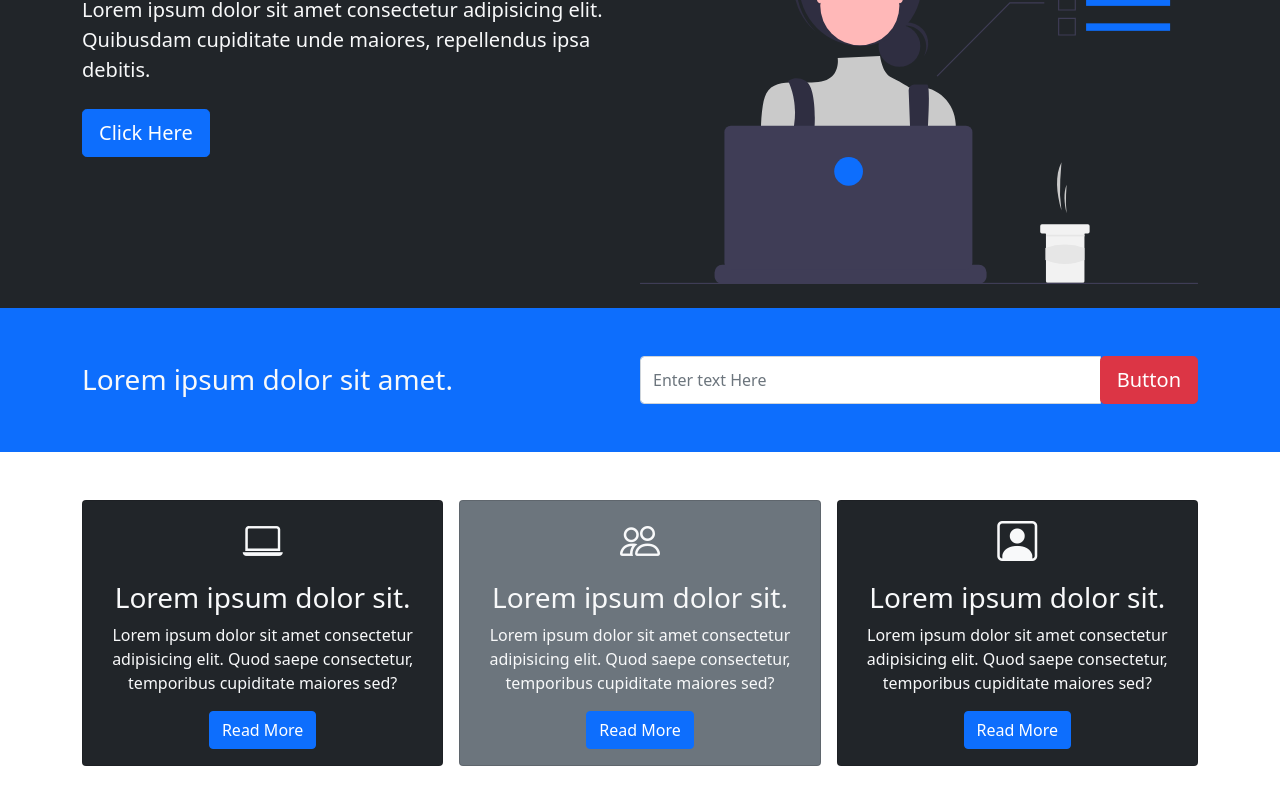
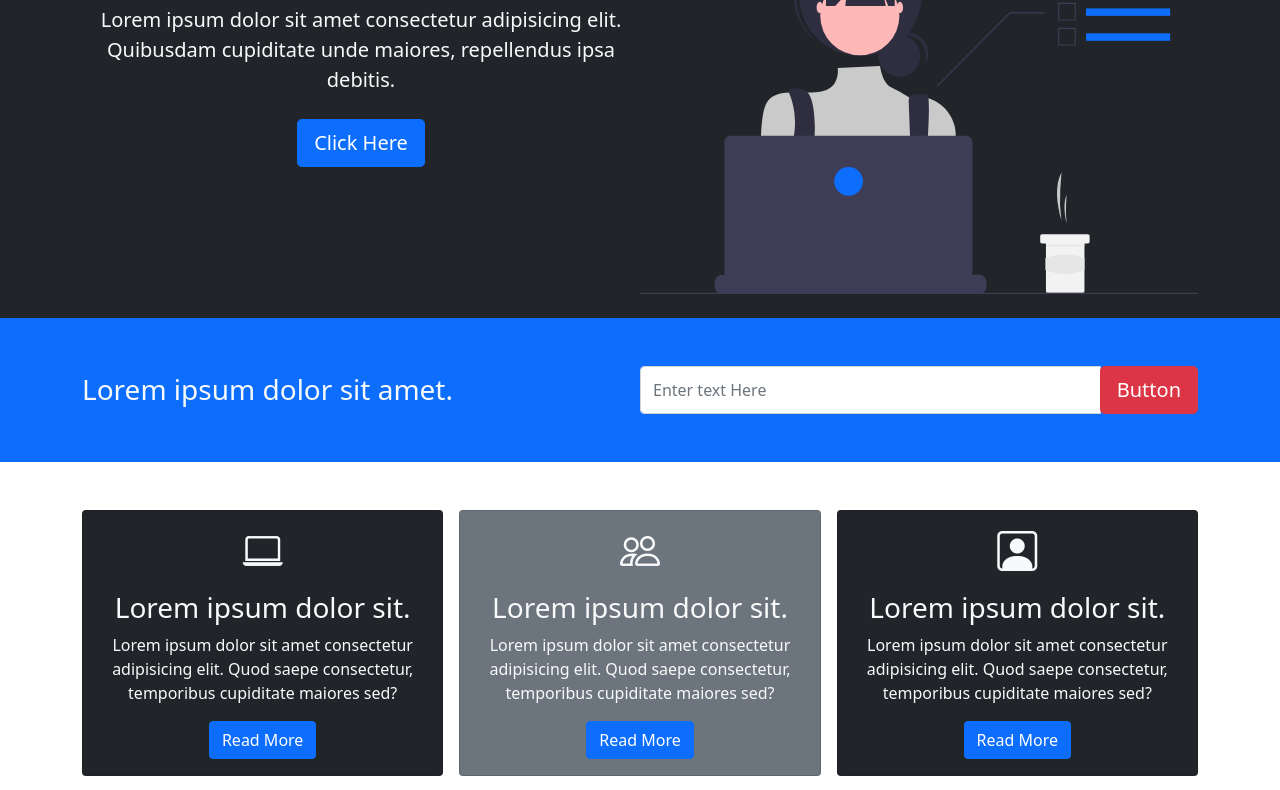
Before and after one commit to Santosh311/Sample-website, a plain HTML site: page index.html in a window 1280 px wide. Shown: the part 131-921 px from the top of the page. Drawn offline with nearby package versions, Linux system fonts and the light colour scheme.

Commit message:
Commit 1

```diff
--- a/index.html
+++ b/index.html
@@ -34,7 +34,7 @@
         </div>
     </nav>
     <!-- Sections -->
-    <section class="bg-dark text-light p-4 text-center text-sm-start">
+    <section class="bg-dark text-light p-4 text-center text-sm-center">
         <div class="container">
             <div class="d-sm-flex align-itens-center justify-content-between">
                 <div>
--- a/style.css
+++ b/style.css
@@ -1,7 +1,7 @@
 body::before{
     display: block;
     content: '';
-    height: 30px;
+    height: 40px;
 }
 
 @media(min-width: 768px){
```
